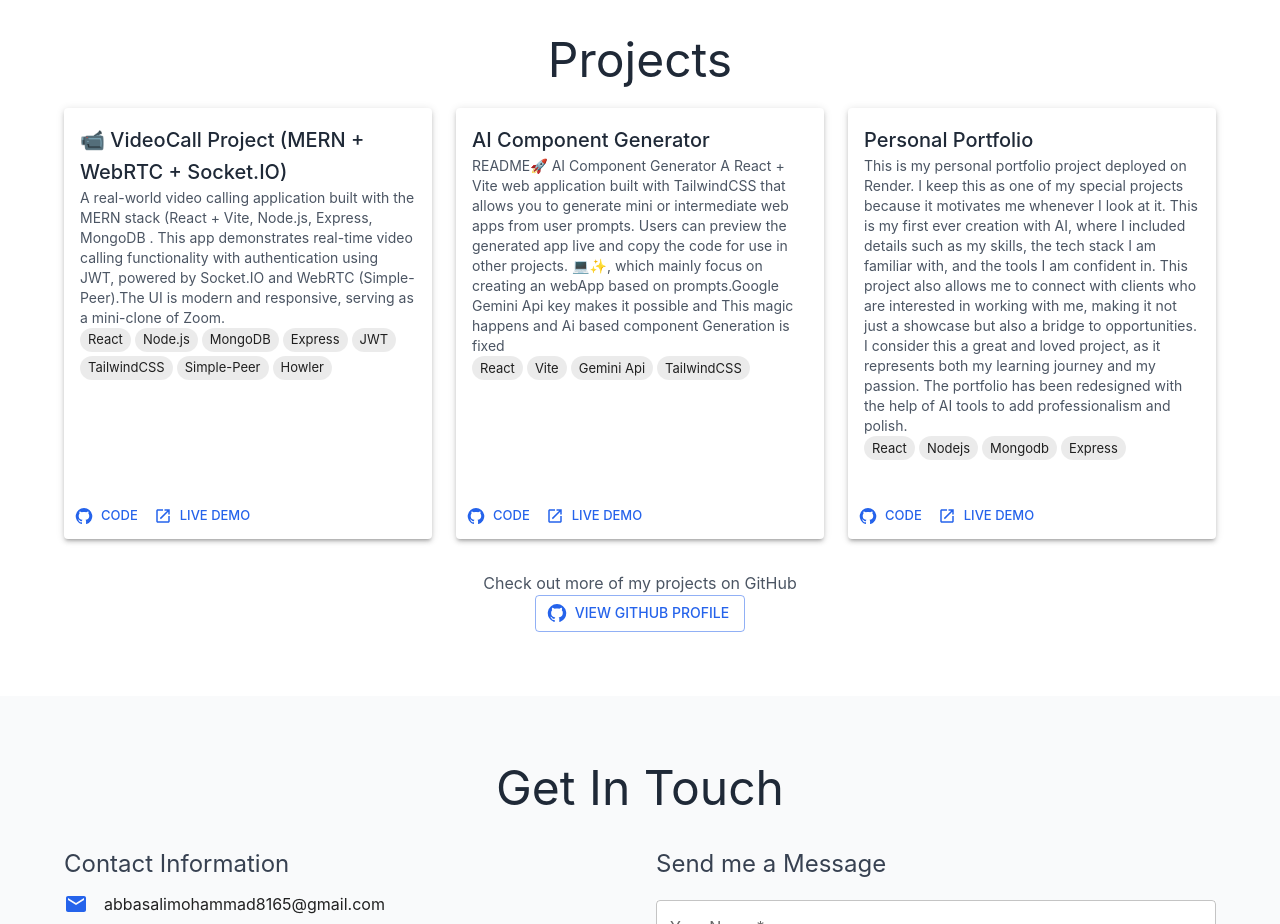
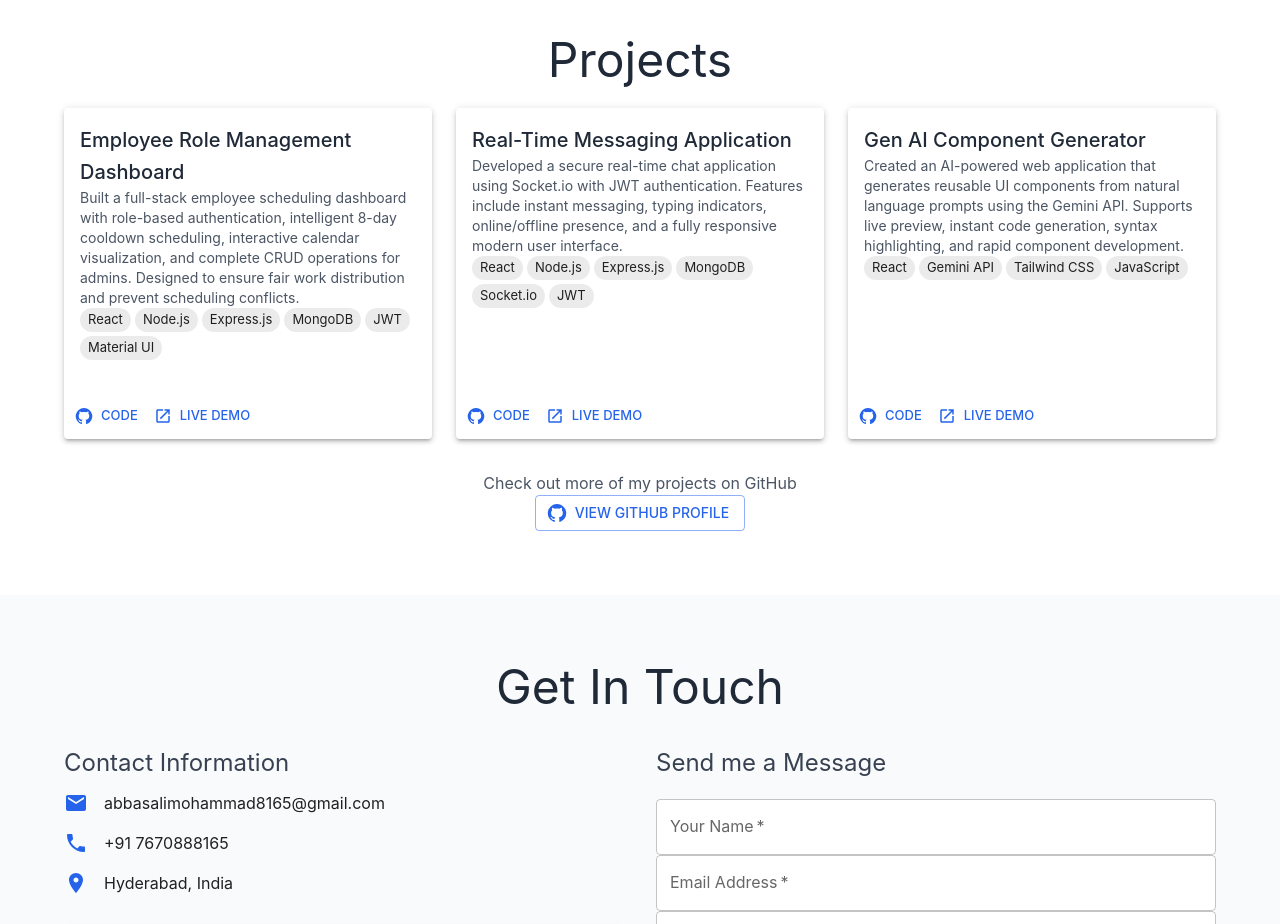
Before and after one commit to ABBASALI1001/Portfolio_Frontend, a React (Vite) app: page / in a window 1280 px wide. Shown: the part 2060-2984 px from the top of the page. Built offline with nearby package versions, Linux system fonts and the light colour scheme.

Commit message:
Update Projects.jsx

```diff
--- a/src/components/Projects.jsx
+++ b/src/components/Projects.jsx
@@ -14,37 +14,55 @@ import { GitHub, OpenInNew } from "@mui/icons-material";
 const Projects = () => {
 const projects = [
   {
-      title: "📹 VideoCall Project (MERN + WebRTC + Socket.IO)",
+    title: "Employee Role Management Dashboard",
     description:
-        " A real-world video calling application built with the MERN stack (React + Vite, Node.js, Express, MongoDB . This app demonstrates real-time video calling functionality with authentication using JWT, powered by Socket.IO and WebRTC (Simple-Peer).The UI is modern and responsive, serving as a mini-clone of Zoom.",
+      "Built a full-stack employee scheduling dashboard with role-based authentication, intelligent 8-day cooldown scheduling, interactive calendar visualization, and complete CRUD operations for admins. Designed to ensure fair work distribution and prevent scheduling conflicts.",
     technologies: [
       "React",
       "Node.js",
+      "Express.js",
       "MongoDB",
-        "Express",
       "JWT",
-        "TailwindCSS",
-        "Simple-Peer",
-        "Howler",
+      "Material UI",
     ],
-      githubUrl: "https://github.com/ABBASALI1001/videocall.git",
-      liveUrl: "https://frontendvideocall.onrender.com",
+    githubUrl:
+      "https://github.com/ABBASALI1001/Admin-Superadmin",
+    liveUrl:
+      "https://admin-superadmin-1.onrender.com",
   },
+
   {
-      title: "AI Component Generator",
+    title: "Real-Time Messaging Application",
     description:
-        "README🚀 AI Component Generator A React + Vite web application built with TailwindCSS that allows you to generate mini or intermediate web apps from user prompts. Users can preview the generated app live and copy the code for use in other projects. 💻✨, which mainly focus on creating an webApp based on prompts.Google Gemini Api key makes it possible and This magic happens and Ai based component Generation is fixed  ",
-      technologies: ["React", "Vite", "Gemini Api ", "TailwindCSS"],
-      githubUrl: "https://github.com/ABBASALI1001/genuiWebApp.git",
-      liveUrl: "https://genuiwebapp.onrender.com",
+      "Developed a secure real-time chat application using Socket.io with JWT authentication. Features include instant messaging, typing indicators, online/offline presence, and a fully responsive modern user interface.",
+    technologies: [
+      "React",
+      "Node.js",
+      "Express.js",
+      "MongoDB",
+      "Socket.io",
+      "JWT",
+    ],
+    githubUrl:
+      "https://github.com/ABBASALI1001/ChatApp_2",
+    liveUrl:
+      "https://chatapp-2-t09u.onrender.com",
   },
+
   {
-      title: "Personal Portfolio",
+    title: "Gen AI Component Generator",
     description:
-        "This is my personal portfolio project deployed on Render. I keep this as one of my special projects because it motivates me whenever I look at it. This is my first ever creation with AI, where I included details such as my skills, the tech stack I am familiar with, and the tools I am confident in. This project also allows me to connect with clients who are interested in working with me, making it not just a showcase but also a bridge to opportunities. I consider this a great and loved project, as it represents both my learning journey and my passion. The portfolio has been redesigned with the help of AI tools to add professionalism and polish. ",
-      technologies: ["React", "Nodejs ", "Mongodb", "Express"],
-      githubUrl: "https://github.com/ABBASALI1001/Portfolio_Frontend.git",
-      liveUrl: "https://portfolio-frontend-xxjt.onrender.com/",
+      "Created an AI-powered web application that generates reusable UI components from natural language prompts using the Gemini API. Supports live preview, instant code generation, syntax highlighting, and rapid component development.",
+    technologies: [
+      "React",
+      "Gemini API",
+      "Tailwind CSS",
+      "JavaScript",
+    ],
+    githubUrl:
+      "https://github.com/ABBASALI1001/genuiWebApp",
+    liveUrl:
+      "https://genuiwebapp.onrender.com",
   },
 ];
 
```
Lines whose indentation alone changed are shown as unchanged.
